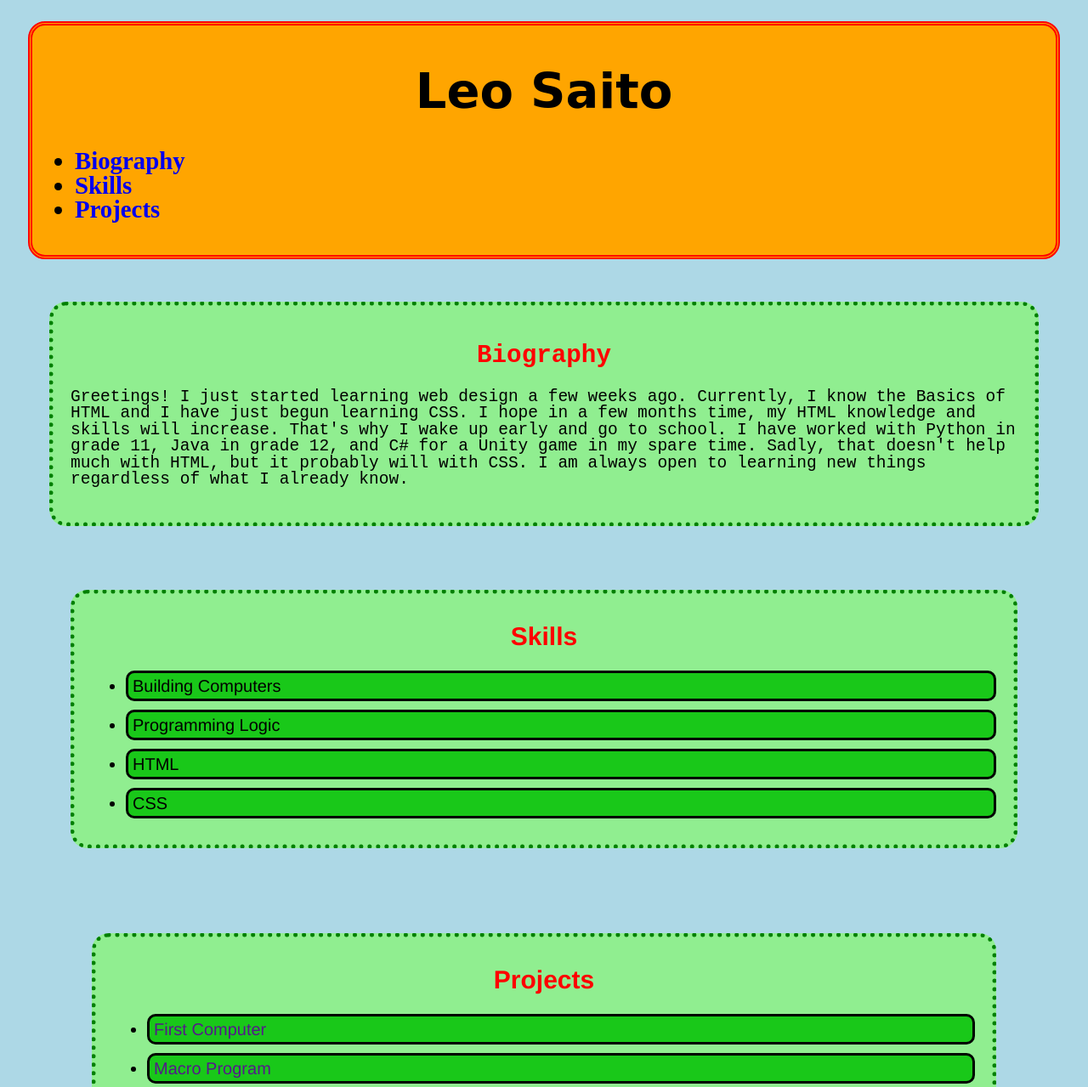
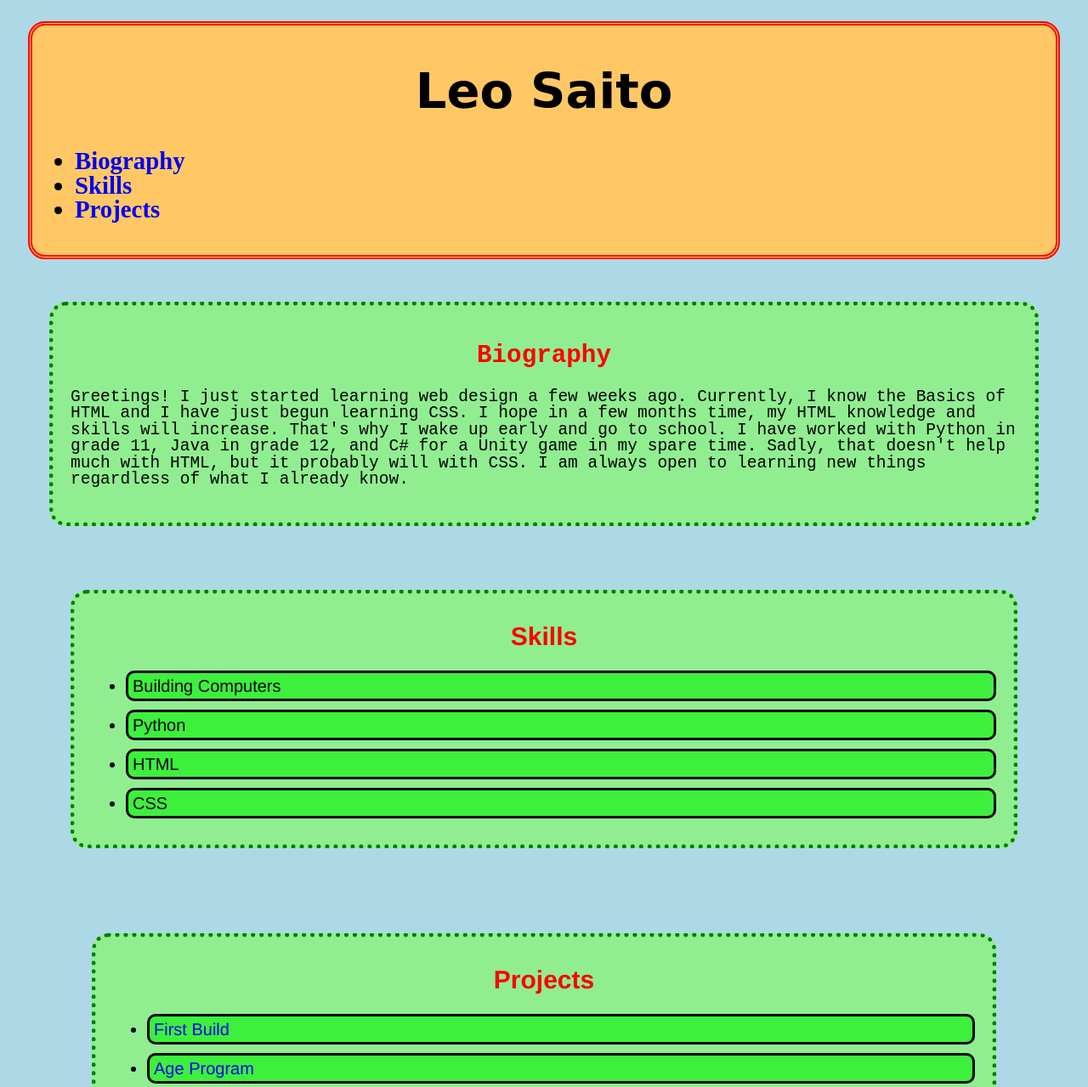
Before and after one commit to leohsaito/ACIT1620, a plain HTML site: page week3/lab3-files/index.html in a window 1280 px wide. Shown: the top 1279 px of the page at 85% size. Drawn offline with Linux system fonts and the light colour scheme.

Commit message:
final version lab3

```diff
--- a/week3/lab3-files/index.html
+++ b/week3/lab3-files/index.html
@@ -28,7 +28,7 @@
             <h2 id="head">Skills</h2>
             <ul>
                 <li>Building Computers</li>
-                <li>Programming Logic</li>
+                <li>Python</li>
                 <li>HTML</li>
                 <li>CSS</li>
             </ul>
@@ -38,8 +38,8 @@
         <div class="projects">
             <h2 id="head">Projects</h2>
             <ul>
-                <li><a href="">First Computer</a></li>
-                <li><a href="">Macro Program</a></li>
+                <li><a href="computer.png">First Build</a></li>
+                <li><a href="program.png">Age Program</a></li>
                 <li><a href="html.png">HTML</a></li>
                 <li><a href="css.png">CSS</a></li>
             </ul>
--- a/week3/lab3-files/lab3.css
+++ b/week3/lab3-files/lab3.css
@@ -13,7 +13,7 @@ body {
     border-color: red;
     border-width: 5px;
     border-radius: 20px;
-    background-color: orange;
+    background-color: rgb(255, 200, 100);
     padding: 10px;
     margin: 25px;
     margin-bottom: 50px;
@@ -43,7 +43,7 @@ div li {
     line-height: 1;
     border-style: solid;   ;
     border-radius: 10px;
-    background-color: rgb(25, 200, 25);
+    background-color: rgb(60, 240, 60);
     padding: 5px;
     margin: 10px;
     font-family: 'Franklin Gothic Medium', 'Arial Narrow', Arial, sans-serif;
```
Also changed, not shown: week3/lab3-files/computer.png (added), week3/lab3-files/program.png (added).
